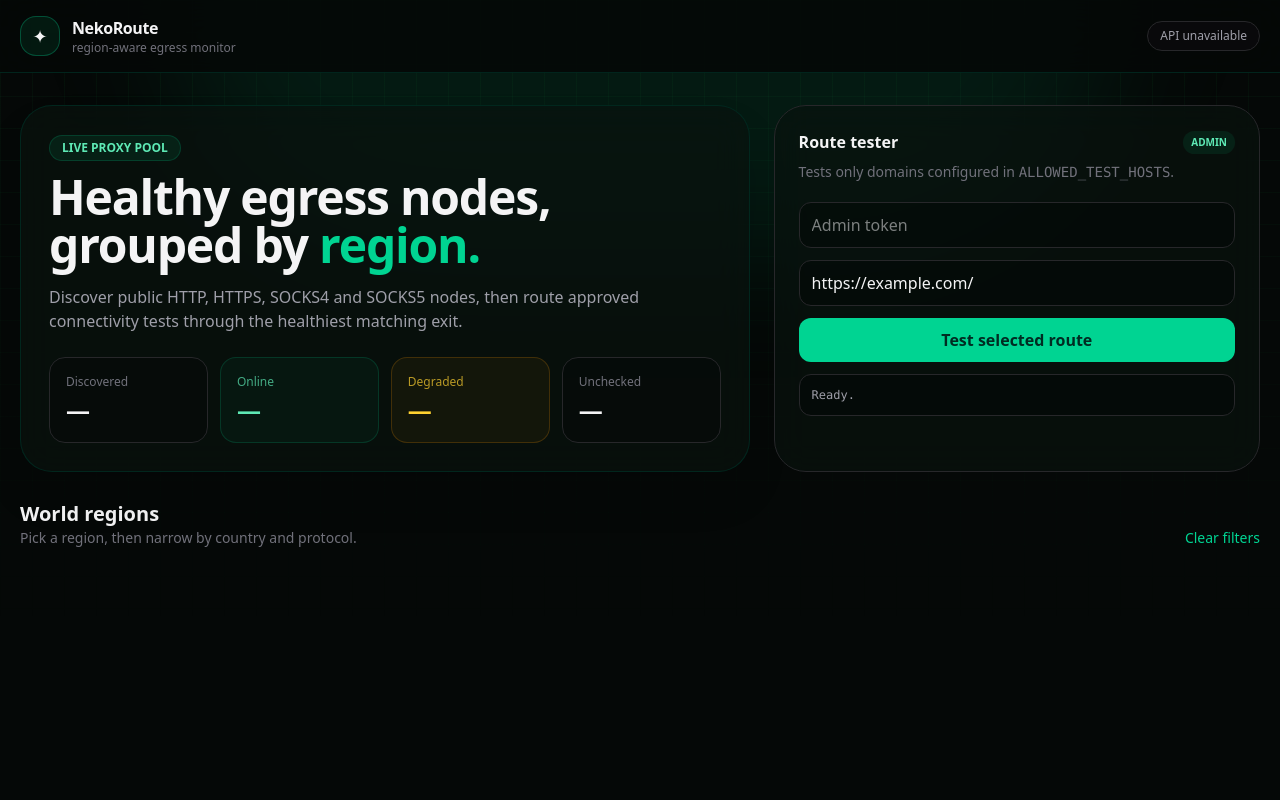
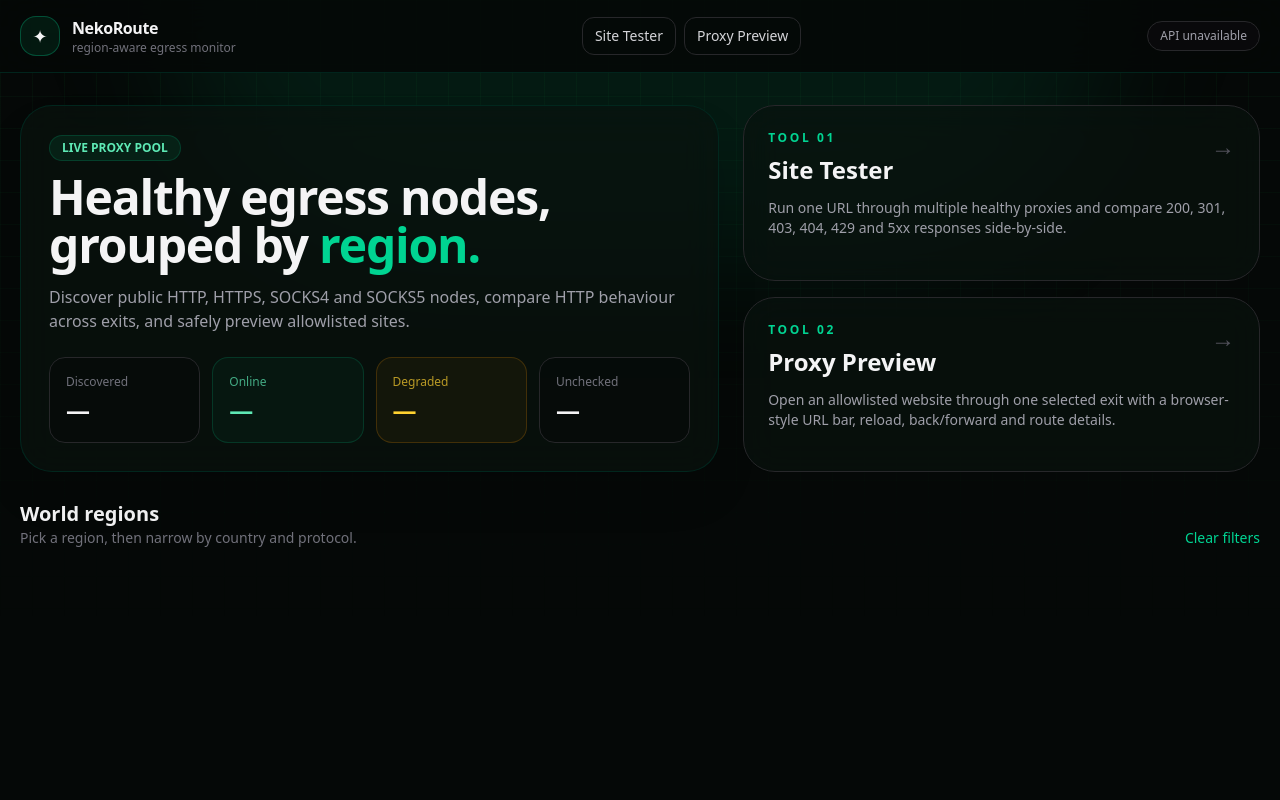
Before and after one commit to NekoSuneVR/NekoRoute, a website: page public/index.html in a window 1280 px wide. Shown: the top 800 px of the page. Drawn offline with nearby package versions, Linux system fonts and the light colour scheme; files that its build step writes are made by us from their sources; no server answers.

Commit message:
Add Site Tester and Proxy Preview navigation

```diff
--- a/public/index.html
+++ b/public/index.html
@@ -13,22 +13,26 @@
   <div class="fixed left-1/2 top-[-18rem] -z-10 h-[34rem] w-[60rem] -translate-x-1/2 rounded-full bg-emerald-500/10 blur-3xl"></div>
 
   <header class="sticky top-0 z-30 border-b border-emerald-950/80 bg-[#050807]/85 backdrop-blur-xl">
-    <div class="mx-auto flex max-w-7xl items-center justify-between px-5 py-4">
-      <div class="flex items-center gap-3">
+    <div class="mx-auto flex max-w-7xl items-center justify-between gap-4 px-5 py-4">
+      <a href="/" class="flex items-center gap-3">
         <div class="grid h-10 w-10 place-items-center rounded-2xl border border-emerald-400/30 bg-emerald-500/10 text-lg">✦</div>
         <div><div class="font-black tracking-tight">NekoRoute</div><div class="text-xs text-zinc-500">region-aware egress monitor</div></div>
-      </div>
+      </a>
+      <nav class="hidden items-center gap-2 sm:flex">
+        <a href="/tester" class="rounded-xl border border-zinc-800 px-3 py-2 text-sm text-zinc-300 hover:border-emerald-500/40 hover:text-emerald-300">Site Tester</a>
+        <a href="/preview" class="rounded-xl border border-zinc-800 px-3 py-2 text-sm text-zinc-300 hover:border-emerald-500/40 hover:text-emerald-300">Proxy Preview</a>
+      </nav>
       <div id="healthPill" class="rounded-full border border-zinc-800 bg-zinc-950 px-3 py-1.5 text-xs text-zinc-400">Connecting…</div>
     </div>
   </header>
 
   <main class="mx-auto max-w-7xl px-5 py-8">
-    <section class="grid gap-6 lg:grid-cols-[1.2fr_.8fr]">
+    <section class="grid gap-6 lg:grid-cols-[1.15fr_.85fr]">
       <div class="glass rounded-[2rem] border border-emerald-950/80 p-7 shadow-2xl shadow-black/20">
         <div class="mb-6 max-w-2xl">
           <div class="mb-3 inline-flex rounded-full border border-emerald-500/20 bg-emerald-500/10 px-3 py-1 text-xs font-semibold text-emerald-300">LIVE PROXY POOL</div>
           <h1 class="text-4xl font-black tracking-tight sm:text-5xl">Healthy egress nodes, grouped by <span class="text-emerald-400">region.</span></h1>
-          <p class="mt-4 text-zinc-400">Discover public HTTP, HTTPS, SOCKS4 and SOCKS5 nodes, then route approved connectivity tests through the healthiest matching exit.</p>
+          <p class="mt-4 text-zinc-400">Discover public HTTP, HTTPS, SOCKS4 and SOCKS5 nodes, compare HTTP behaviour across exits, and safely preview allowlisted sites.</p>
         </div>
         <div class="grid grid-cols-2 gap-3 sm:grid-cols-4">
           <div class="rounded-2xl border border-zinc-800 bg-black/25 p-4"><div class="text-xs text-zinc-500">Discovered</div><div id="statTotal" class="mt-1 text-2xl font-black">—</div></div>
@@ -38,15 +42,21 @@
         </div>
       </div>
 
-      <div class="glass rounded-[2rem] border border-zinc-800 p-6">
-        <div class="flex items-center justify-between"><h2 class="font-bold">Route tester</h2><span class="rounded-full bg-emerald-500/10 px-2 py-1 text-[10px] font-bold text-emerald-300">ADMIN</span></div>
-        <p class="mt-2 text-sm text-zinc-500">Tests only domains configured in <code>ALLOWED_TEST_HOSTS</code>.</p>
-        <div class="mt-5 space-y-3">
-          <input id="adminToken" type="password" placeholder="Admin token" class="w-full rounded-xl border border-zinc-800 bg-black/30 px-3 py-2.5 outline-none focus:border-emerald-500/60" />
-          <input id="testUrl" type="url" value="https://example.com/" class="w-full rounded-xl border border-zinc-800 bg-black/30 px-3 py-2.5 outline-none focus:border-emerald-500/60" />
-          <button id="testBtn" class="w-full rounded-xl bg-emerald-400 px-4 py-2.5 font-black text-emerald-950 hover:bg-emerald-300">Test selected route</button>
-          <pre id="testOutput" class="max-h-48 overflow-auto whitespace-pre-wrap rounded-xl border border-zinc-800 bg-black/30 p-3 text-xs text-zinc-400">Ready.</pre>
-        </div>
+      <div class="grid gap-4 sm:grid-cols-2 lg:grid-cols-1">
+        <a href="/tester" class="group glass rounded-[2rem] border border-zinc-800 p-6 transition hover:-translate-y-0.5 hover:border-emerald-500/40">
+          <div class="flex items-start justify-between gap-4">
+            <div><div class="text-xs font-bold uppercase tracking-[.22em] text-emerald-400">Tool 01</div><h2 class="mt-2 text-2xl font-black">Site Tester</h2></div>
+            <span class="text-2xl text-zinc-600 transition group-hover:translate-x-1 group-hover:text-emerald-400">→</span>
+          </div>
+          <p class="mt-3 text-sm text-zinc-400">Run one URL through multiple healthy proxies and compare 200, 301, 403, 404, 429 and 5xx responses side-by-side.</p>
+        </a>
+        <a href="/preview" class="group glass rounded-[2rem] border border-zinc-800 p-6 transition hover:-translate-y-0.5 hover:border-emerald-500/40">
+          <div class="flex items-start justify-between gap-4">
+            <div><div class="text-xs font-bold uppercase tracking-[.22em] text-emerald-400">Tool 02</div><h2 class="mt-2 text-2xl font-black">Proxy Preview</h2></div>
+            <span class="text-2xl text-zinc-600 transition group-hover:translate-x-1 group-hover:text-emerald-400">→</span>
+          </div>
+          <p class="mt-3 text-sm text-zinc-400">Open an allowlisted website through one selected exit with a browser-style URL bar, reload, back/forward and route details.</p>
+        </a>
       </div>
     </section>
 
```
